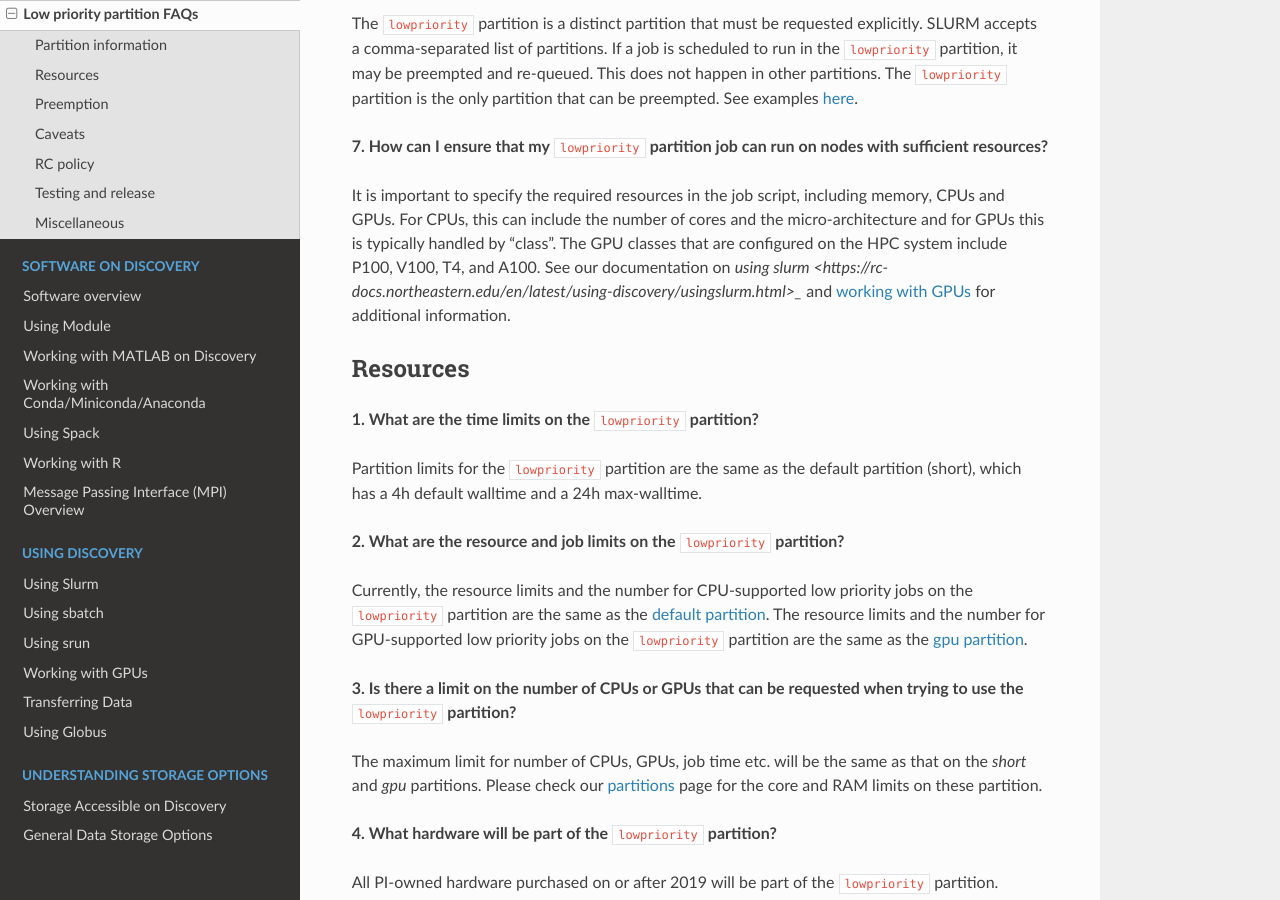
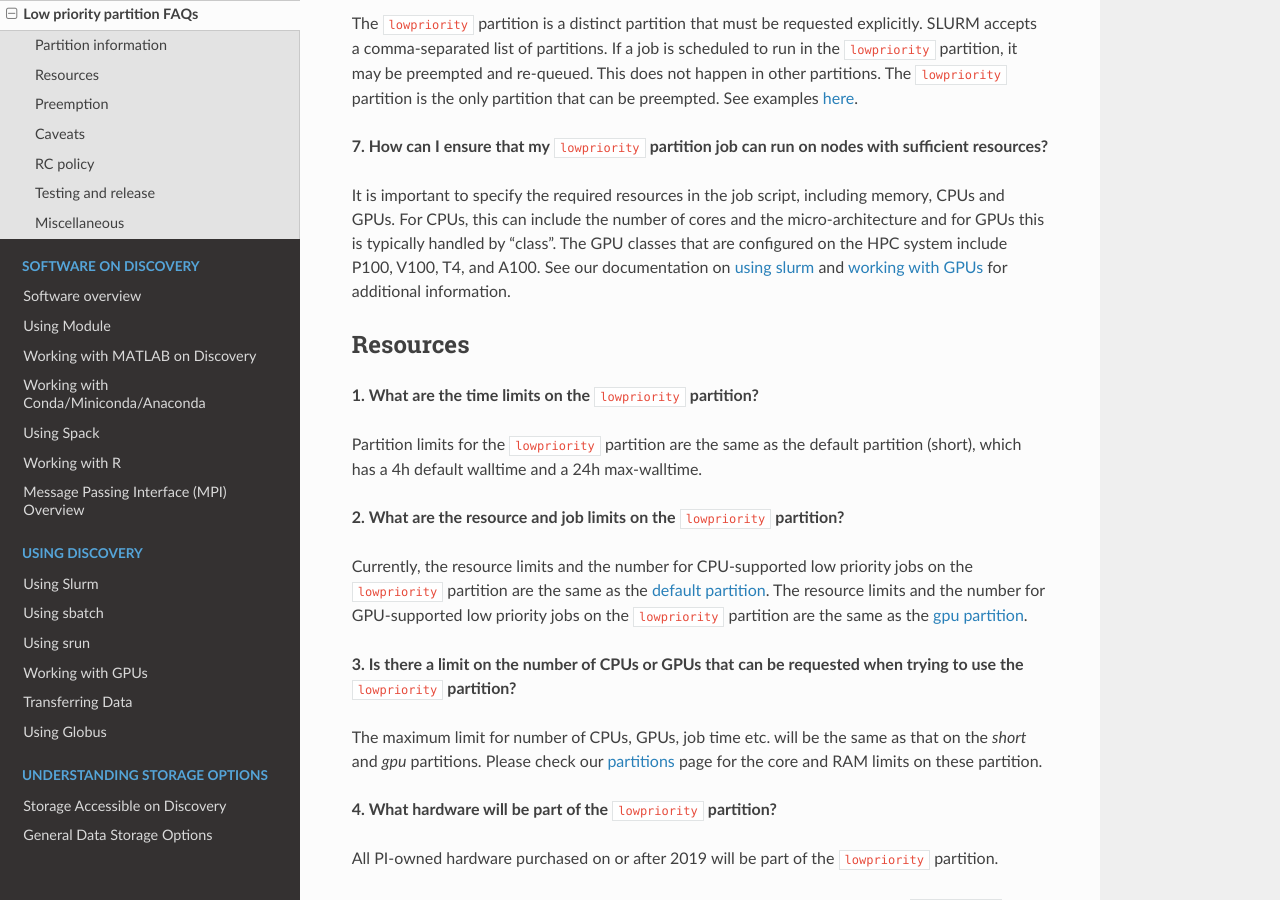
Before and after one commit to northeastern-rc/rc-public-documentation, a Sphinx documentation site: the page built from docs/source/hardware/lowpriorityFAQ.rst, in a window 1280 px wide and 900 px high, scrolled down 1267 px. Built offline with Sphinx 7.4.7 and the Read the Docs theme 2.0.0, drawn with Linux system fonts in a browser that asks for light colours.

Commit message:
Fixing broken hyperlink

```diff
--- a/docs/source/hardware/lowpriorityFAQ.rst
+++ b/docs/source/hardware/lowpriorityFAQ.rst
@@ -56,7 +56,7 @@ that can be preempted. See examples `here <https://northeastern-university-rc-pu
 
 It is important to specify the required resources in the job script, including memory, CPUs and GPUs. For CPUs, this can include the number of cores
 and the micro-architecture and for GPUs this is typically handled by “class”. The GPU classes that are configured on
-the HPC system include P100, V100, T4, and A100. See our documentation on `using slurm <https://rc-docs.northeastern.edu/en/latest/using-discovery/usingslurm.html>_` and
+the HPC system include P100, V100, T4, and A100. See our documentation on `using slurm <https://rc-docs.northeastern.edu/en/latest/using-discovery/usingslurm.html>`_ and
 `working with GPUs <https://rc-docs.northeastern.edu/en/latest/using-discovery/workingwithgpu.html#working-gpus>`_ for additional information.
 
 Resources
```
